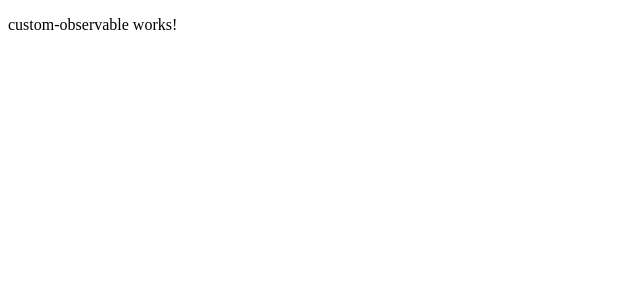
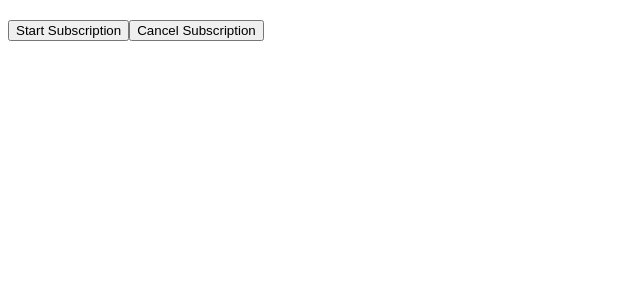
Before and after one commit to priyodas12/angular-with-rxjs-v1, an Angular app: page / in a window 1280 px wide. Shown: the top 300 px of the page, without its empty margins (0-640 px from the left). Built offline with nearby package versions, Linux system fonts and the light colour scheme.

Commit message:
rxjs:predefined observable

```diff
--- a/src/app/app.component.html
+++ b/src/app/app.component.html
@@ -1,3 +1,4 @@
-
-<!-- <app-rxjs-basic></app-rxjs-basic> -->
-<app-custom-observable></app-custom-observable>
+<!--
+<app-rxjs-basic></app-rxjs-basic>
+<app-custom-observable></app-custom-observable> -->
+<app-cancel-observable></app-cancel-observable>
--- a/src/app/app.module.ts
+++ b/src/app/app.module.ts
@@ -5,12 +5,14 @@ import { AppRoutingModule } from './app-routing.module';
 import { AppComponent } from './app.component';
 import { RxjsBasicComponent } from './rxjs-basic/rxjs-basic.component';
 import { CustomObservableComponent } from './custom-observable/custom-observable.component';
+import { CancelObservableComponent } from './cancel-observable/cancel-observable.component';
 
 @NgModule({
   declarations: [
     AppComponent,
     RxjsBasicComponent,
-    CustomObservableComponent
+    CustomObservableComponent,
+    CancelObservableComponent
   ],
   imports: [
     BrowserModule,
--- /dev/null
+++ b/src/app/cancel-observable/cancel-observable.component.html
@@ -0,0 +1,6 @@
+
+<div class="cancel-obsservable">
+    <h2>{{timer}}</h2>
+    <button (click)="startOnClick()">Start Subscription</button>
+    <button (click)="cancelOnClick()">Cancel Subscription</button>
+</div>
--- /dev/null
+++ b/src/app/cancel-observable/cancel-observable.component.ts
@@ -0,0 +1,47 @@
+import { Component } from '@angular/core';
+import { Subscription, interval } from 'rxjs';
+
+@Component({
+  selector: 'app-cancel-observable',
+  templateUrl: './cancel-observable.component.html',
+  styleUrls: ['./cancel-observable.component.css']
+})
+export class CancelObservableComponent {
+
+  timer!: string;
+
+  timerSubscriber!: Subscription;
+
+  constructor() {
+
+  }
+
+  ngOnInit() {
+    //1000ms interval for each object creation.predefined observable
+
+    const observableWithInterval = interval(1000);
+
+
+  }
+
+  cancelOnClick() {
+    console.log("cancelling Subscription!");
+    this.timerSubscriber.unsubscribe();
+  }
+
+  startOnClick() {
+    const observableWithInterval = interval(1000);
+    this.timerSubscriber = observableWithInterval.subscribe({
+      next: (data: number) => {
+        this.timer = new Date().toLocaleTimeString()
+        console.log(`observer-1 received at \n ${this.timer} at ${data}`)
+      },
+      error: (error: string) => console.log(error),
+      complete: () => console.log("customObserver completed"),
+    }
+    )
+
+  }
+
+
+}
```
Also changed, not shown: src/app/cancel-observable/cancel-observable.component.css (added), 1 other file (tests, documents, lock files or other folders).
